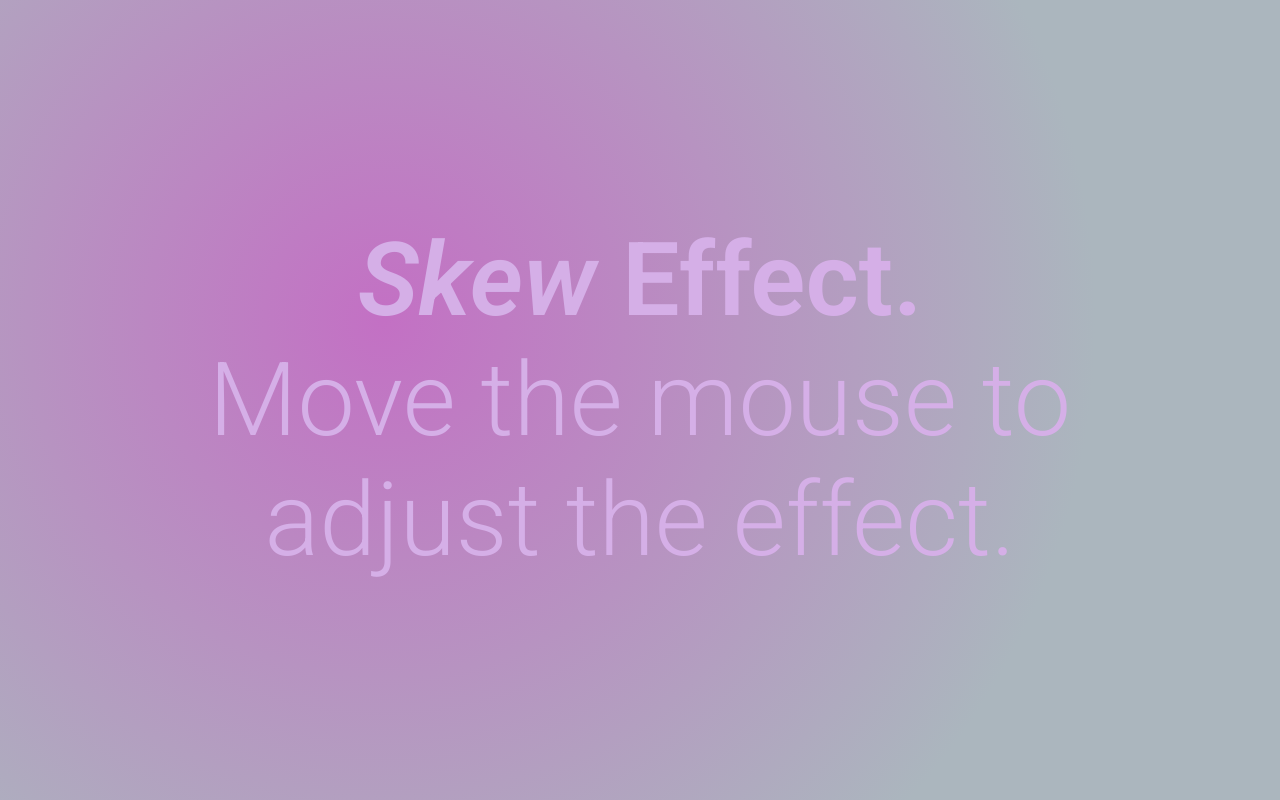
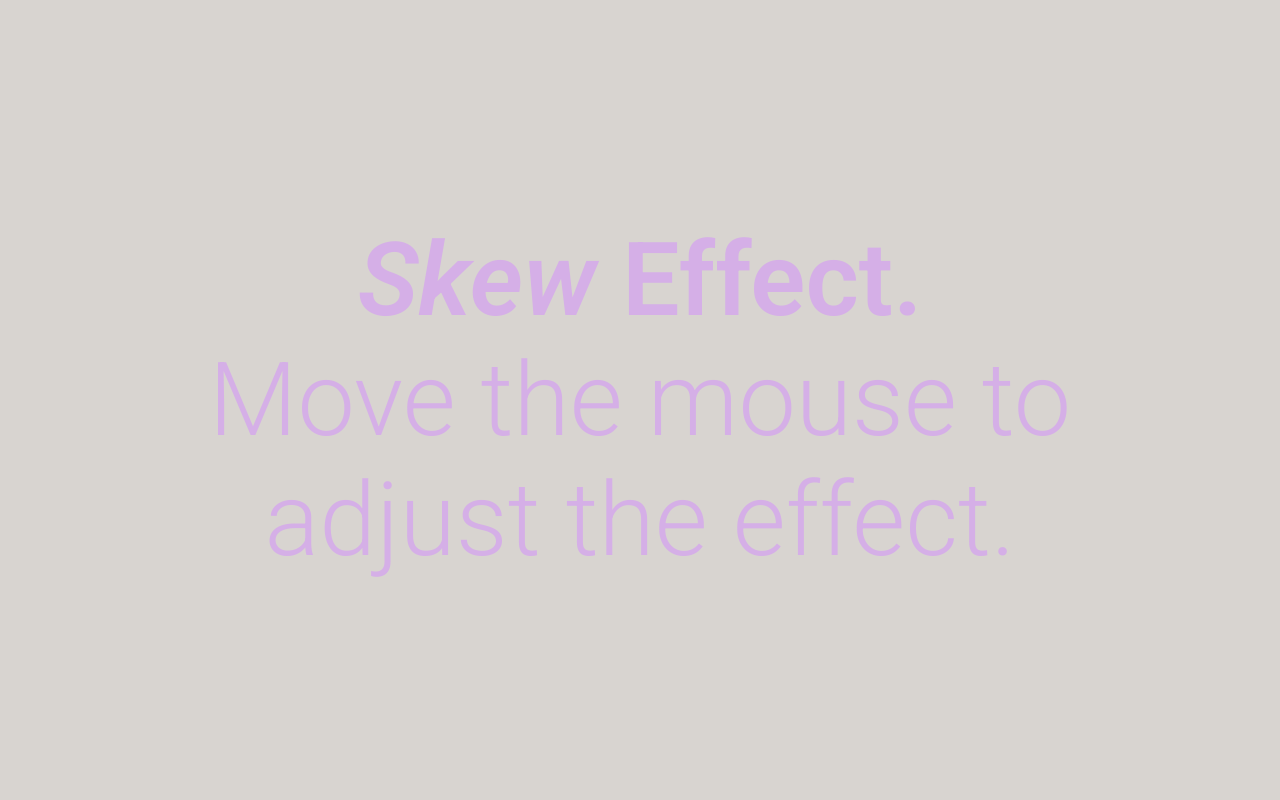
Before and after one commit to metervara/skew-effect, a website built with Vite: page index.html in a window 1280 px wide. Built offline with nearby package versions, Linux system fonts and the light colour scheme.

Commit message:
feat: removed gradient bg

```diff
--- a/src/style.css
+++ b/src/style.css
@@ -43,18 +43,13 @@ body {
   background-size: 5vw 5vw;
   background-repeat: repeat; */
 
-  background-image:
-  /* linear-gradient(to right, #bcc8cc 1px, transparent 1px),
-  linear-gradient(to bottom, #d8d4d0 1px, transparent 1px), */
+  /* background-image:
   radial-gradient(circle at 30% 40%, #c370c4, #abb6be 70%);
 
     background-size:
-      /* 5vw 5vw,
-      5vw 5vw, */
       100% 100%;
     background-repeat:
-    /* repeat, repeat, */
-     no-repeat;
+     no-repeat; */
 }
 
 h1 {
```
